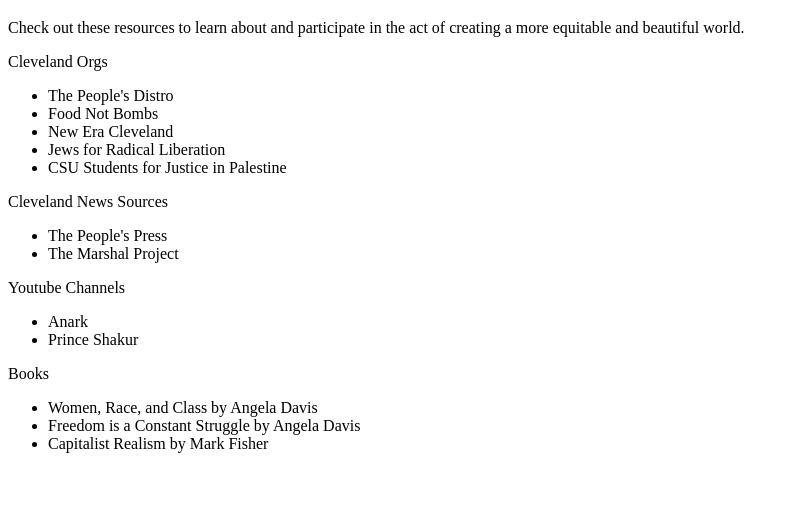
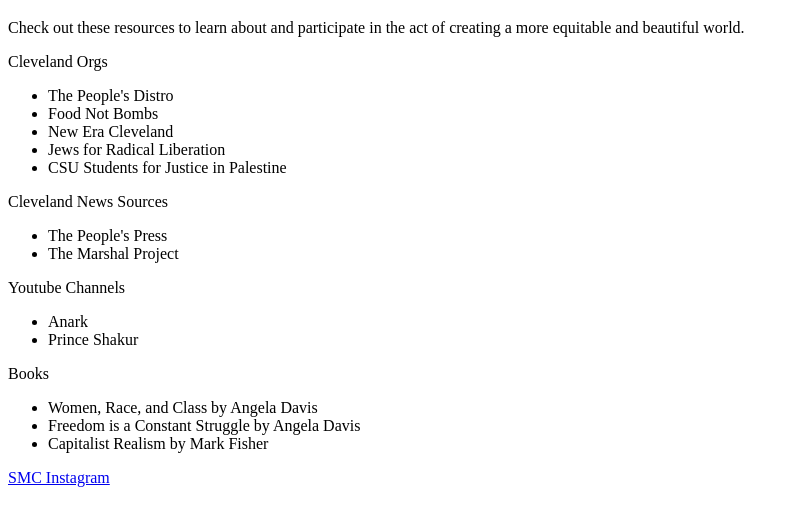
Before and after one commit to nerdybird2002/SMC-Website, a plain HTML site: page Resources.html in a window 1280 px wide. Shown: the part 90-616 px from the top of the page, without its empty margins (0-795 px from the left). Drawn offline with Linux system fonts and the light colour scheme.

Commit message:
instagram added

```diff
--- a/Resources.html
+++ b/Resources.html
@@ -46,5 +46,9 @@
       <li>Freedom is a Constant Struggle by Angela Davis</li>
       <li>Capitalist Realism by Mark Fisher</li>
     </ul>
+
+    <a href="https://www.instagram.com/cia.smc/" title="SMC Instagram">
+      SMC Instagram
+    </a>
   </body>
 </html>
```
Also changed, not shown: about.html (+3 -0 lines), events.html (+3 -0 lines), index.html (+3 -0 lines).
